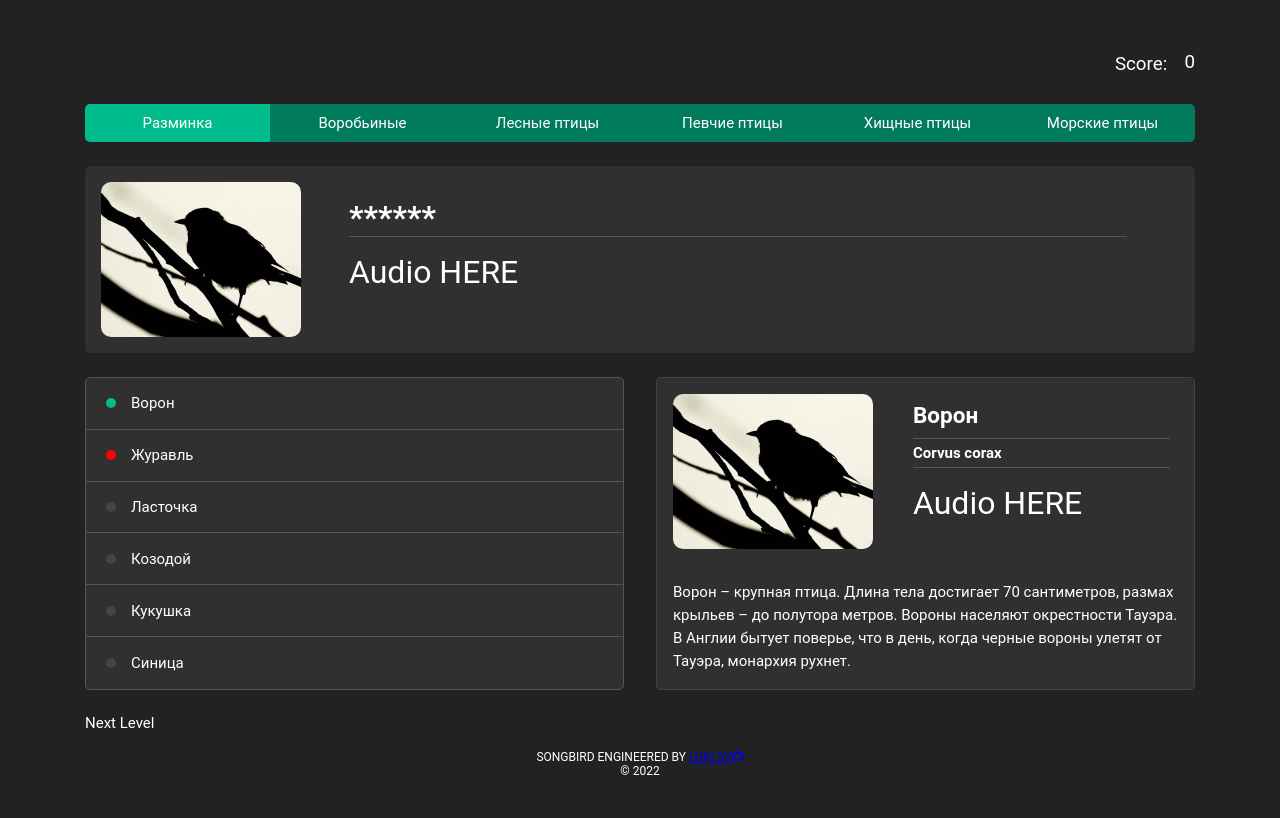
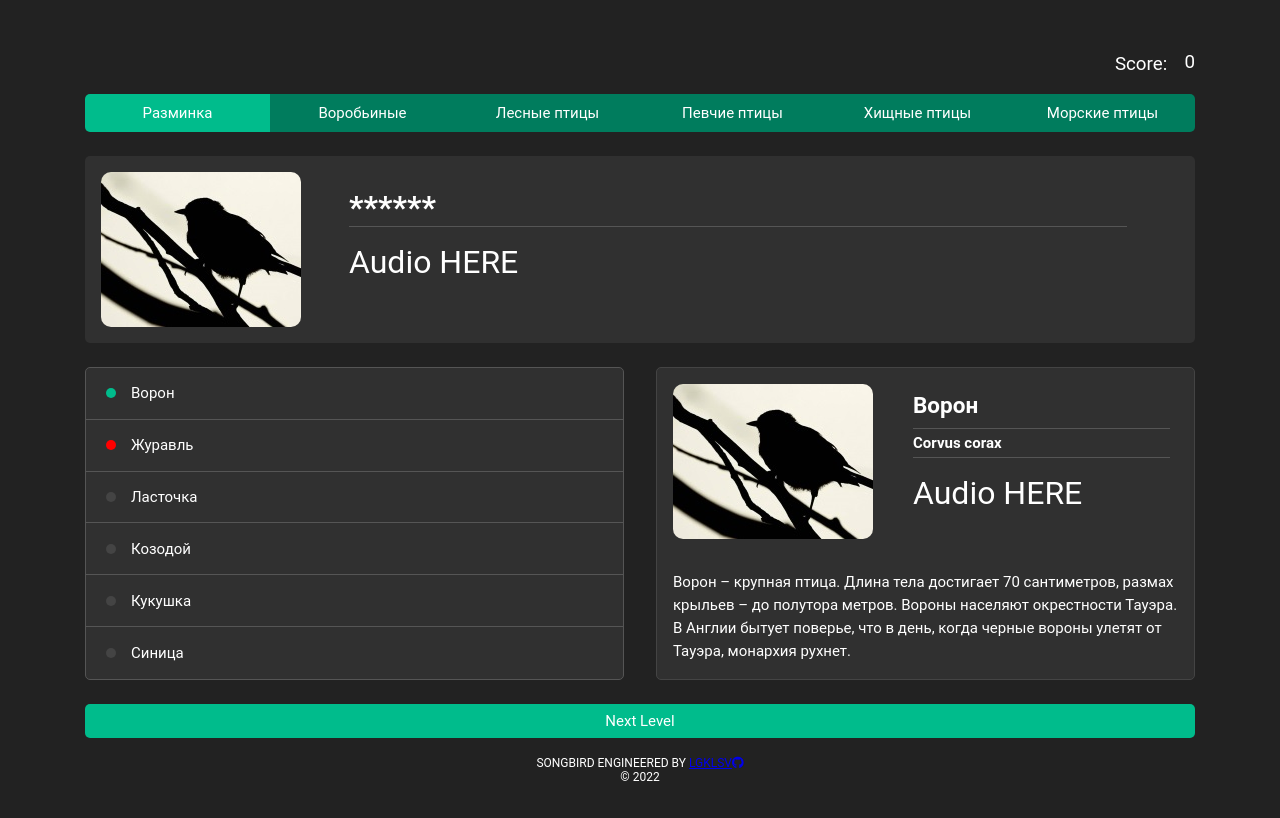
Before and after one commit to lgklsv/songbird, a website built with webpack: page songbird/src/pages/app.html in a window 1280 px wide. Built offline with nearby package versions, Linux system fonts and the light colour scheme.

Commit message:
feat: add style to the next button

```diff
--- a/songbird/src/styles/_header.scss
+++ b/songbird/src/styles/_header.scss
@@ -2,7 +2,7 @@
     display: flex;
     justify-content: space-between;
     align-items: flex-start;
-    height: 80px;
+    height: 70px;
     width: 100%;
     margin-top: 1.5rem;
 
--- a/songbird/src/styles/main.scss
+++ b/songbird/src/styles/main.scss
@@ -13,6 +13,7 @@
 
     --quiz-line-color: #007c5d ;
     --quiz-color-active: #00bc8c;
+    --quiz-color-active-hover: #20c997;
     --quiz-color-wrong: #ff0000;
     --border-color: #555;
     --color-light: #444;
@@ -48,3 +49,16 @@ html {
     gap: 2rem;
     margin-bottom: 1.5rem;
 }
+
+.next-btn {
+    width: 100%;
+    background-color: var(--quiz-color-active);
+    padding: 8px 12px;
+    text-align: center;
+    border-radius: 5px;
+    cursor: pointer;
+
+    &:hover {
+        background-color: var(--quiz-color-active-hover);
+    }
+}
```
